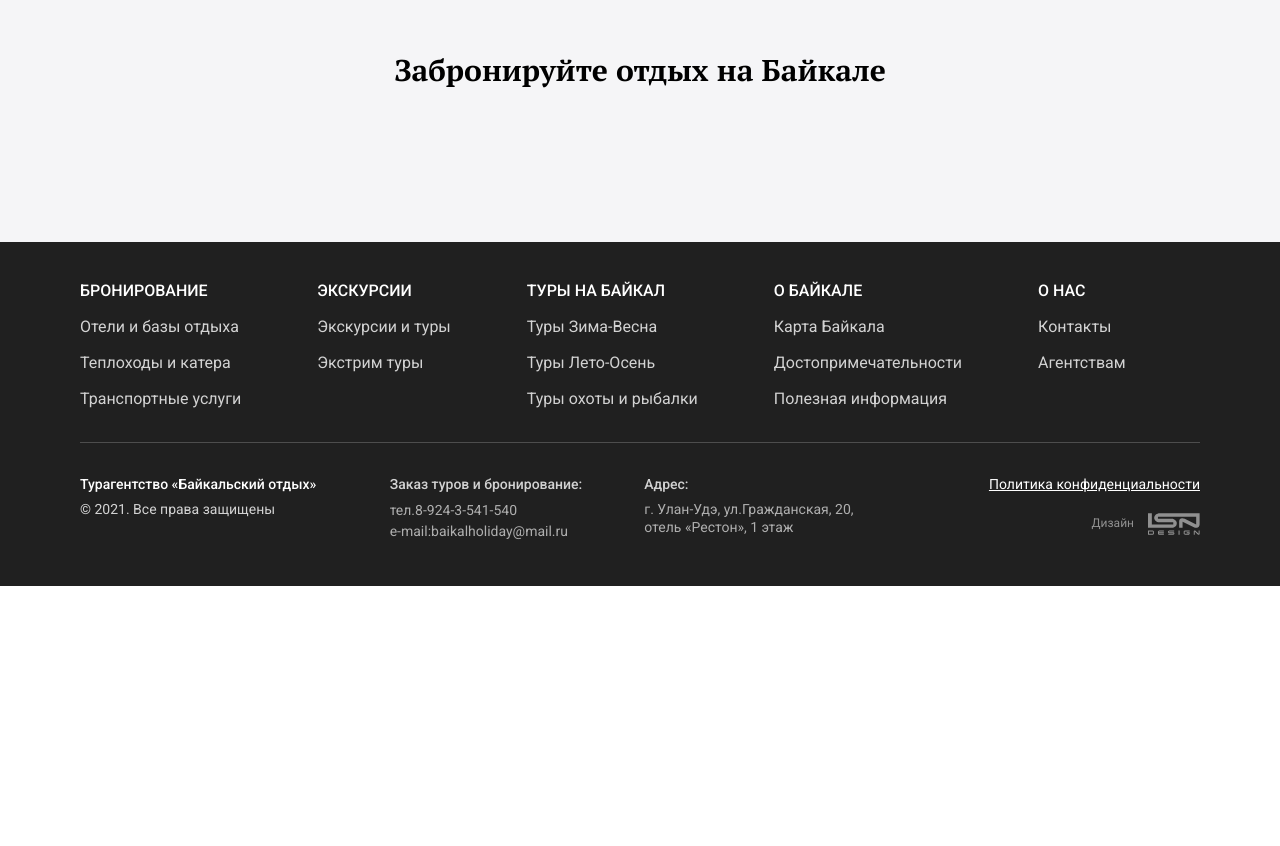
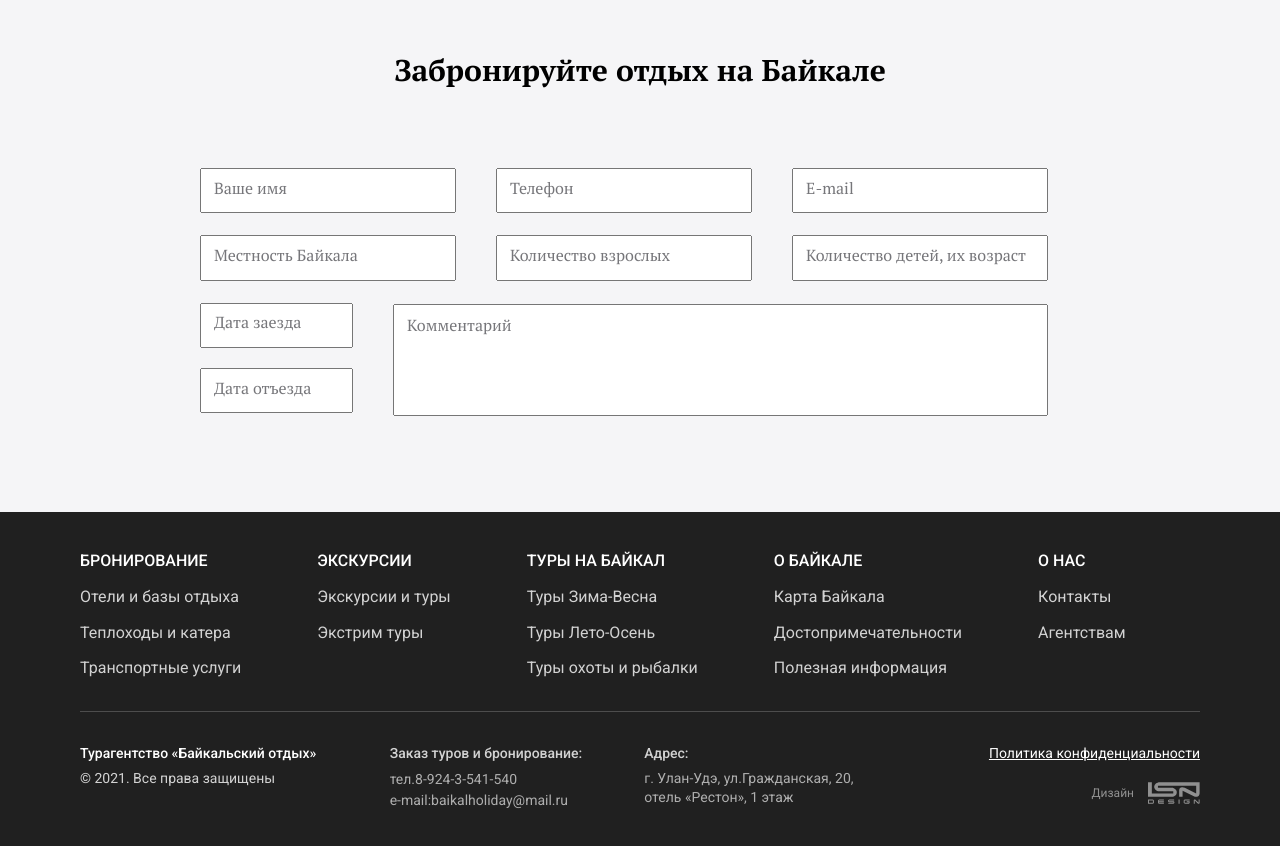
Before and after one commit to basyan68/baikal, a plain HTML site: page index.html in a window 1280 px wide. Shown: the part 7226-8072 px from the top of the page. Before the commit the page ends 7812 px from the top, so only its background shows below. Drawn offline with nearby package versions, Linux system fonts and the light colour scheme.

Commit message:
разметка формы текст через label

```diff
--- a/css/style.css
+++ b/css/style.css
@@ -43,6 +43,9 @@ p {
 }
 img {
     display: block;
+}
+textarea {
+    resize: none;
 }
 .container {
     width: 1150px;
@@ -198,6 +201,7 @@ img {
     line-height: 130%;
     color: #FFFFFF;
     margin-bottom: 8px;
+    width: 724px;
 }
 .hero-text {
     font-weight: normal;
@@ -205,6 +209,7 @@ img {
     line-height: 140%;
     color: #FFFFFF;
     margin-bottom: 94px;
+    width: 562px;
 }
 .button-hero {
     font-weight: 500;
@@ -568,7 +573,7 @@ img {
 }
 .advantages-cifre {
     font-family: PT Serif;
-    font-weight: bold;
+    font-weight: 700;
     font-size: 58px;
     line-height: 130%;
     color: var(--green-for-the-elements);
@@ -580,12 +585,58 @@ img {
 }
 .Book-now {
     font-family: PT Serif;
-    font-weight: bold;
+    font-weight: 700;
     font-size: 30px;
     line-height: 130%;
     text-align: center;
     color: var(--title-color);
 }
+.form {
+    margin-left: auto;
+    margin-right: auto;
+}
+.field {
+    position: relative;
+    display: inline-flex;
+    font-weight: 400;
+    font-size: 16px;
+    line-height: 130%;
+    color: #76767A;
+}
+.input {
+    padding-top: 11px;
+    padding-bottom: 12px;
+    padding-left: 14.3px;
+    margin-bottom: 20px;
+    margin-right: 32px;
+    width: 256px;
+}
+.label {
+    position: absolute;
+    bottom: 35px;
+    left: 14px;
+}
+.field .texterea {
+    top: 11px;
+    left: 14px;
+}
+.group-2 {
+    display: inline-flex;
+    flex-direction: column;
+}
+.group-2 input {
+    width: 153px;
+}
+.field textarea {
+    width: 655px;
+    height: 112px;
+}
+.input:focus + .label {
+    position: absolute;
+    z-index: -1;
+    opacity: 0;
+}
+
 .footer {
     /* padding-top: 39px;
     padding-bottom: 45px; */
--- a/index.html
+++ b/index.html
@@ -44,8 +44,8 @@
     <main>
         <section class="hero-section">
         <div class="container container-hero">
-            <h1 class="hero-title">Путешествия<br>по Байкалу</h1>
-            <p class="hero-text">Туры по самому красивому месту России.<br>Поехали с нами за новыми впечатлениями!</p>
+            <h1 class="hero-title">Путешествия по Байкалу</h1>
+            <p class="hero-text">Туры по самому красивому месту России. Поехали с нами за новыми впечатлениями!</p>
             <a class="button-hero" href=""> подобрать тур</a>
             <a class="scrol" href=""><svg class="hero-strelka-svg" width="13" height="18">
                 <use href="./images/sprite-strelka.svg#icon-strelka">
@@ -396,6 +396,45 @@
         <section class="Book-now">
             <div class="container">
                 <h2 class="Book-now">Забронируйте отдых на Байкале</h2>
+                <form class="form">
+                    <div><label for="" class="field">
+                        <input type="text" class="input">
+                        <p class="label">Ваше имя</p>
+                    </label>
+                    <label for=""  class="field">
+                        <input type="tel" class="input">
+                        <p class="label">Телефон</p>
+                    </label>
+                    <label for=""  class="field">
+                        <input type="email" class="input">
+                        <p class="label">E-mail</p>
+                    </label>
+                    <label for=""  class="field">
+                        <input type="text" class="input">
+                        <p class="label">Местность Байкала</p>
+                    </label>
+                    <label for=""  class="field">
+                        <input type="text" class="input">
+                        <p class="label">Количество взрослых</p>
+                    </label>
+                    <label for=""  class="field">
+                        <input type="text" class="input">
+                        <p class="label">Количество детей, их возраст</p>
+                    </label></div>
+                    <div class="group-2">
+                        <label for=""  class="field">
+                        <input type="text" class="input">
+                        <p class="label">Дата заезда</p>
+                    </label>
+                    <label for=""  class="field">
+                        <input type="text" class="input">
+                        <p class="label">Дата отъезда</p>
+                    </label></div>
+                    <label for=""  class="field">
+                        <textarea name="" id=""  rows="5" class="input"></textarea>
+                        <p class="label texterea">Комментарий</p>
+                    </label>
+                </form>
             </div>
         </section>
     </main>
```
